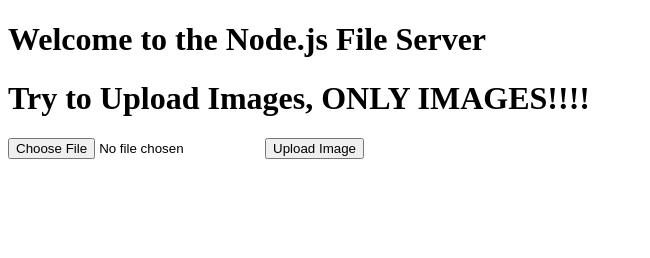
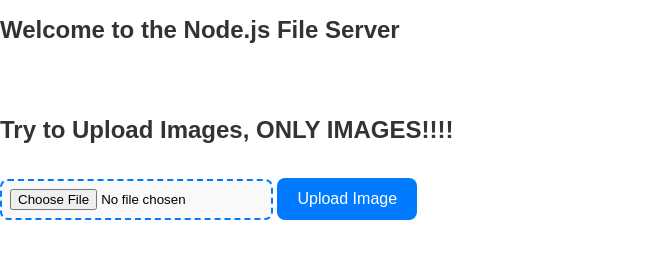
Before and after one commit to ellatiozon/server-js, a website: page public/index.html in a window 1280 px wide. Shown: the whole page, without its empty margins (0-650 px from the left). Drawn offline with Linux system fonts and the light colour scheme.

Commit message:
Updated file server with css

```diff
--- a/public/index.html
+++ b/public/index.html
@@ -4,11 +4,12 @@
     <meta charset="UTF-8">
     <meta name="viewport" content="width=device-width, initial-scale=1.0">
     <title>Node.js File Server</title>
-    <link rel="stylesheet" href="styles.css">
+    <link rel="stylesheet" href="style.css">
 </head>
 <body>
-    <h1>Welcome to the Node.js File Server</h1>
-    <h1>Try to Upload Images, ONLY IMAGES!!!!</h1>
+    <h1>Welcome to the Node.js File Server     </h1>
+    <br><br>
+    <h1>Try to Upload Images, ONLY IMAGES!!!!     </h1>
     <form action = "/upload" method="post" enctype="multipart/form-data">
         <input type="file" name="file" accept="image/*" required>
         <button type="Upload">Upload Image</button>
--- a/public/style.css
+++ b/public/style.css
@@ -0,0 +1,39 @@
+body{
+    font-family: Arial, Helvetica, sans-serif;
+/*    background-image: url("bg.jpg"); */
+
+    height: 100vh;
+    margin: 0;
+}
+
+
+h1{
+    margin-bottom: 20px;
+    color: #333;
+    font-size: 1.5rem;
+
+}
+
+input[type="file"]{
+    margin: 15px auto;
+    padding: 8px;
+    border: 2px dashed #007bff;
+    border-radius: 8px;
+    background: #f9f9f9;
+    cursor: pointer;
+}
+
+button{
+    background: #007bff;
+    color: #fff;
+    border: none;
+    padding: 12px 20px;
+    border-radius: 8px;
+    cursor: pointer;
+    font-size: 1rem;
+    transition: background 0.3s ease;
+}
+
+button:hover{
+    background: #0056b3;
+}
```
Also changed, not shown: public/bg.jpg (added).
